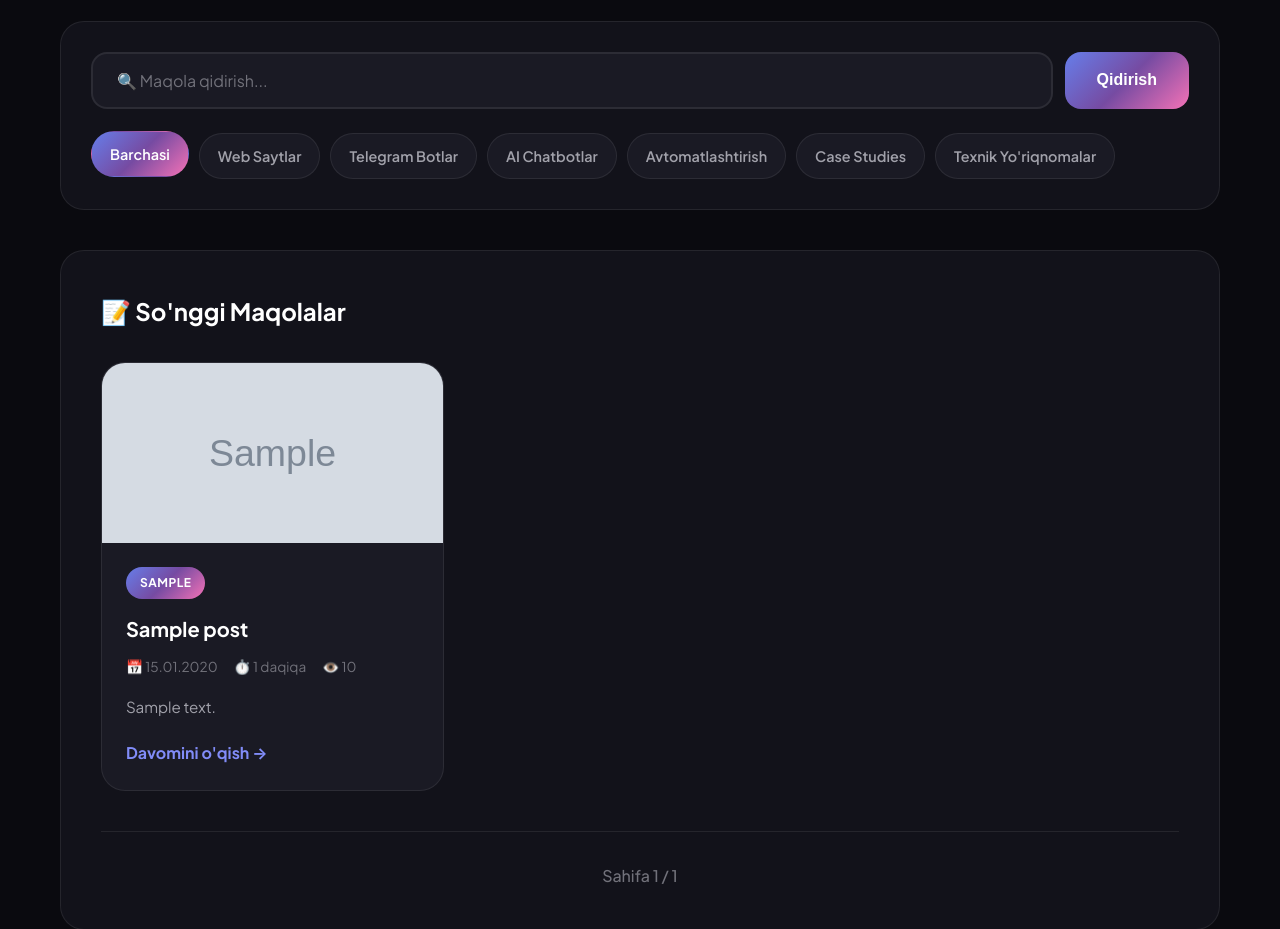
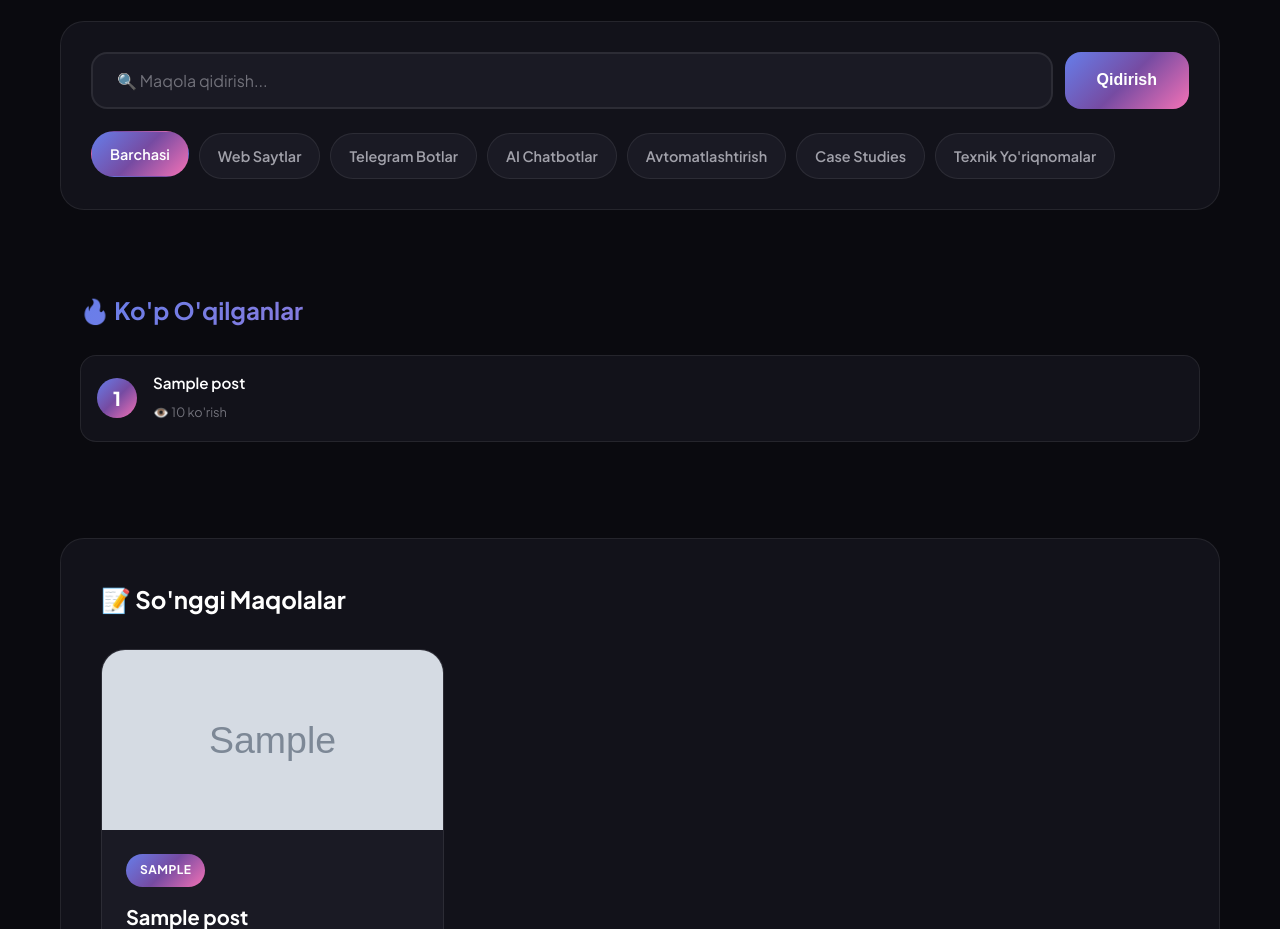
Before and after one commit to akbarjonrovshanov13-pixel/TrendoAi, a Flask app: page /blog in a window 1280 px wide. Shown: the part 598-1527 px from the top of the page. Run offline with Flask 3, Linux system fonts and the light colour scheme; tables that the repository leaves empty hold one stand-in row (values such as "Sample post"); grey boxes marked "Sample" are stand-in pictures.

Commit message:
feat: add Most Read section and enhanced admin dashboard

```diff
--- a/app.py
+++ b/app.py
@@ -325,9 +325,15 @@ def blog():
         page=page, per_page=POSTS_PER_PAGE, error_out=False
     )
 
+    # Eng ko'p o'qilgan postlar (Top 5)
+    popular_posts = Post.query.filter_by(is_published=True).order_by(
+        Post.views.desc()
+    ).limit(5).all()
+
     return render_template('index.html',
                           posts=pagination.items,
-                          pagination=pagination)
+                          pagination=pagination,
+                          popular_posts=popular_posts)
 
 
 @app.route('/post/<int:post_id>')
@@ -544,17 +550,33 @@ def admin_logout():
 @login_required
 def admin_dashboard():
     """Admin dashboard"""
+    # Post statistikasi
     total_posts = Post.query.count()
     published_posts = Post.query.filter_by(is_published=True).count()
     total_views = db.session.query(db.func.sum(Post.views)).scalar() or 0
 
+    # Buyurtmalar statistikasi
+    total_orders = Order.query.count()
+    new_orders = Order.query.filter_by(status='new').count()
+
+    # Portfolio statistikasi
+    total_portfolio = Portfolio.query.count()
+
+    # So'nggi postlar
     recent_posts = Post.query.order_by(Post.created_at.desc()).limit(5).all()
+
+    # Eng ko'p ko'rilgan postlar
+    top_posts = Post.query.filter_by(is_published=True).order_by(Post.views.desc()).limit(5).all()
 
     return render_template('admin/dashboard.html',
                           total_posts=total_posts,
                           published_posts=published_posts,
                           total_views=total_views,
-                          recent_posts=recent_posts)
+                          total_orders=total_orders,
+                          new_orders=new_orders,
+                          total_portfolio=total_portfolio,
+                          recent_posts=recent_posts,
+                          top_posts=top_posts)
 
 
 @app.route('/admin/posts')
--- a/static/css/style.css
+++ b/static/css/style.css
@@ -693,6 +693,112 @@ main {
     color: var(--primary-dark);
 }
 
+/* ========== POPULAR POSTS SECTION ========== */
+.popular-section {
+    padding: 40px 20px;
+    max-width: 1200px;
+    margin: 0 auto 40px;
+}
+
+.popular-section h2 {
+    font-size: 1.5rem;
+    font-weight: 700;
+    margin-bottom: 24px;
+    background: var(--gradient-text);
+    -webkit-background-clip: text;
+    -webkit-text-fill-color: transparent;
+    background-clip: text;
+}
+
+.popular-posts-grid {
+    display: flex;
+    gap: 16px;
+    overflow-x: auto;
+    padding-bottom: 16px;
+    scroll-snap-type: x mandatory;
+    -webkit-overflow-scrolling: touch;
+}
+
+.popular-posts-grid::-webkit-scrollbar {
+    height: 6px;
+}
+
+.popular-posts-grid::-webkit-scrollbar-thumb {
+    background: var(--primary);
+    border-radius: 3px;
+}
+
+.popular-post-card {
+    display: flex;
+    align-items: center;
+    gap: 16px;
+    background: var(--bg-card);
+    border: 1px solid var(--border);
+    border-radius: var(--radius-md);
+    padding: 16px;
+    min-width: 280px;
+    max-width: 320px;
+    scroll-snap-align: start;
+    transition: var(--transition-smooth);
+    text-decoration: none;
+    flex-shrink: 0;
+}
+
+.popular-post-card:hover {
+    border-color: var(--primary);
+    transform: translateY(-3px);
+    box-shadow: var(--shadow-glow);
+}
+
+.popular-rank {
+    display: flex;
+    align-items: center;
+    justify-content: center;
+    width: 40px;
+    height: 40px;
+    background: var(--gradient-main);
+    border-radius: 50%;
+    font-size: 1.2rem;
+    font-weight: 800;
+    color: white;
+    flex-shrink: 0;
+}
+
+.popular-info {
+    flex: 1;
+    min-width: 0;
+}
+
+.popular-info h4 {
+    font-size: 0.95rem;
+    font-weight: 600;
+    color: var(--text-primary);
+    margin-bottom: 4px;
+    line-height: 1.4;
+    display: -webkit-box;
+    -webkit-line-clamp: 2;
+    -webkit-box-orient: vertical;
+    overflow: hidden;
+}
+
+.popular-meta {
+    font-size: 0.8rem;
+    color: var(--text-muted);
+}
+
+@media (min-width: 768px) {
+    .popular-posts-grid {
+        display: grid;
+        grid-template-columns: repeat(auto-fit, minmax(250px, 1fr));
+        overflow-x: visible;
+    }
+
+    .popular-post-card {
+        min-width: auto;
+        max-width: none;
+    }
+}
+
 /* ========== EMPTY STATE ========== */
 .empty-state {
     text-align: center;
--- a/templates/index.html
+++ b/templates/index.html
@@ -41,6 +41,24 @@
         {% endfor %}
     </div>
 </section>
+
+<!-- Most Read Section -->
+{% if popular_posts %}
+<section class="popular-section">
+    <h2>🔥 Ko'p O'qilganlar</h2>
+    <div class="popular-posts-grid">
+        {% for post in popular_posts %}
+        <a href="{{ url_for('post', post_id=post.id) }}" class="popular-post-card">
+            <span class="popular-rank">{{ loop.index }}</span>
+            <div class="popular-info">
+                <h4>{{ post.title | truncate(50) }}</h4>
+                <span class="popular-meta">👁️ {{ post.views|default(0) }} ko'rish</span>
+            </div>
+        </a>
+        {% endfor %}
+    </div>
+</section>
+{% endif %}
 
 <!-- Posts Grid -->
 <section class="posts-section">
```
Also changed, not shown: templates/admin/dashboard.html (+76 -12 lines).
